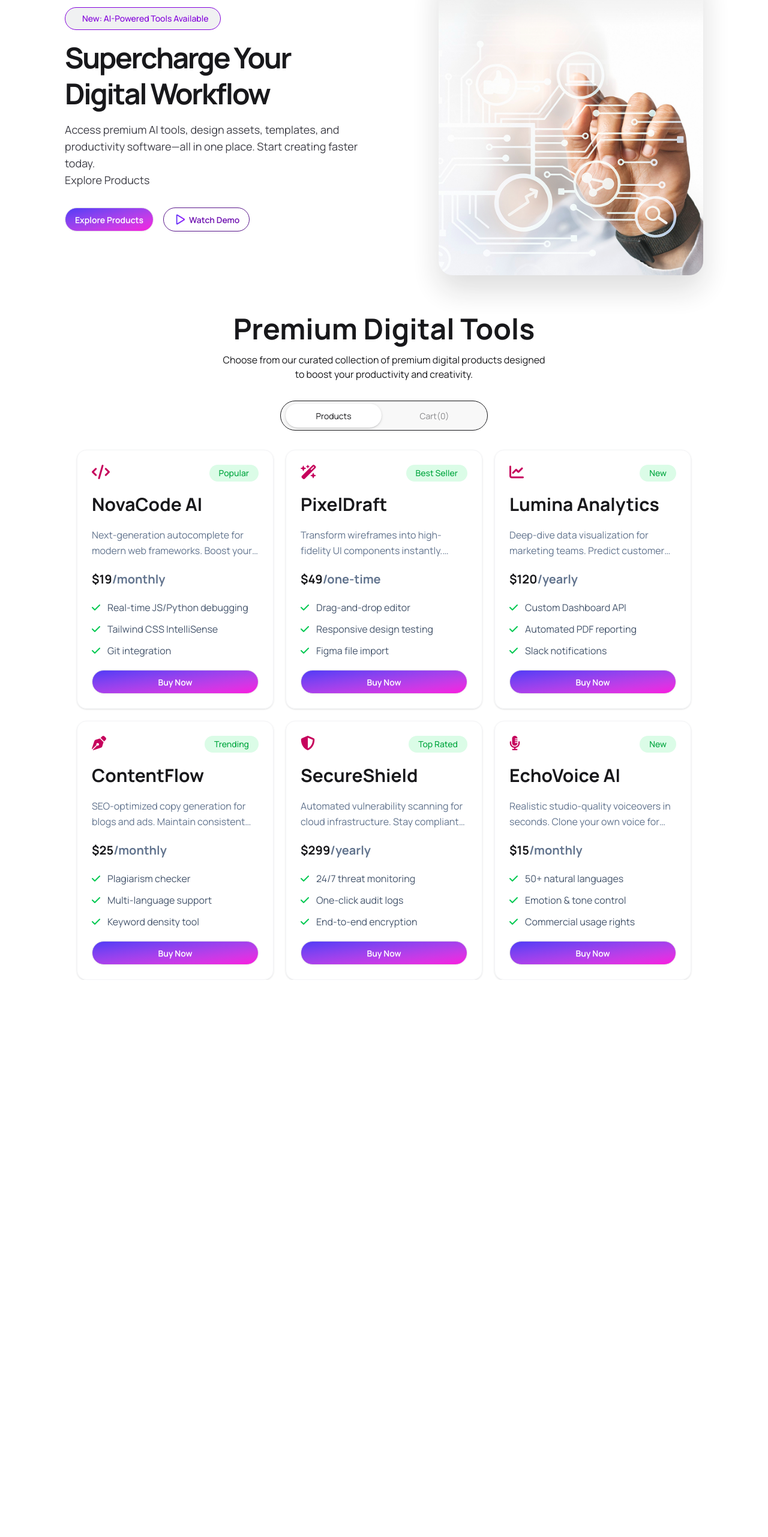
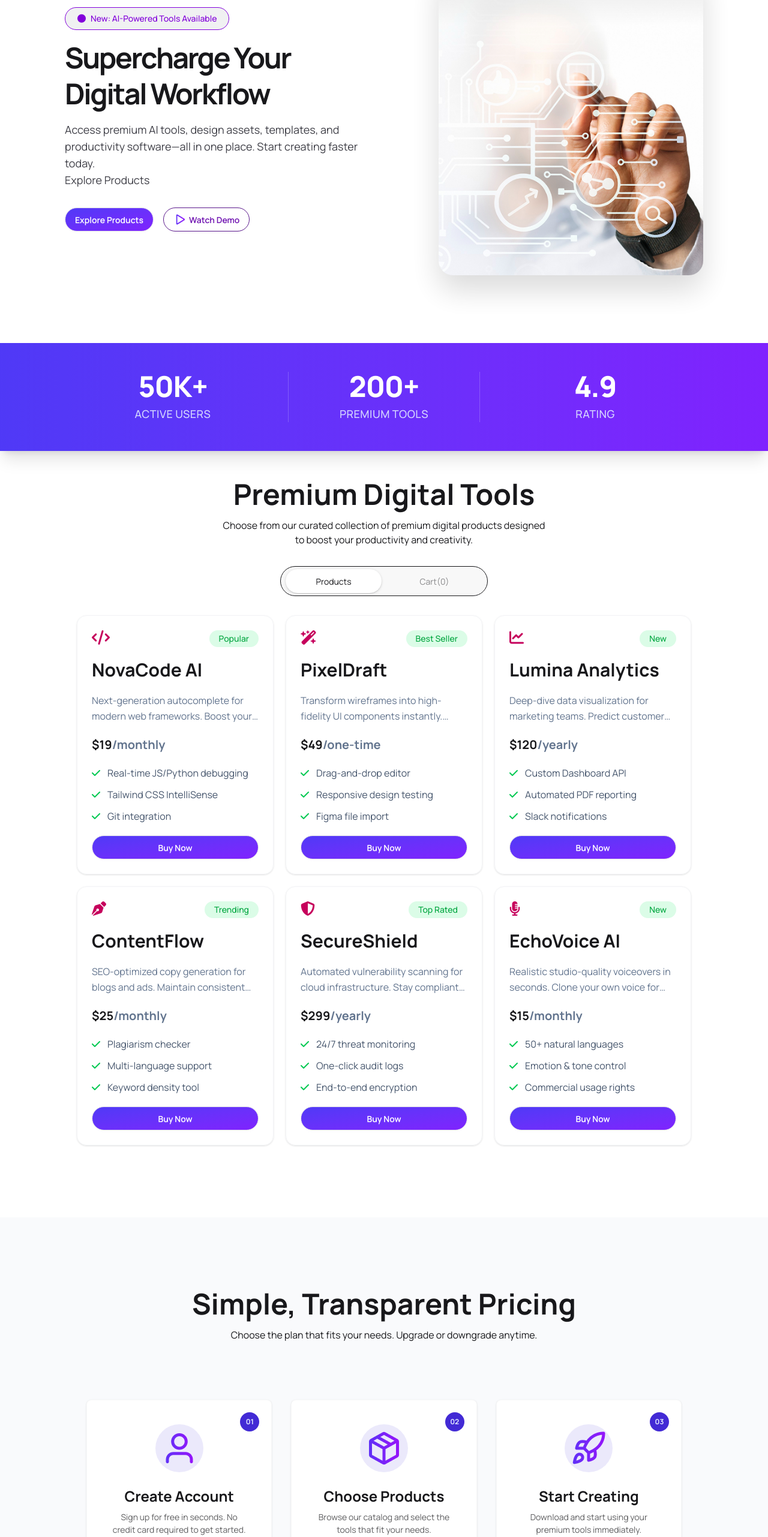
Before and after one commit to SAHIDUL-ISLAM/DigiTools-Platform, a React (Vite) app: page / in a window 1280 px wide. Shown: the part 234-2797 px from the top of the page at 60% size. Before the commit the page ends 1868 px from the top, so only its background shows below. Built offline with nearby package versions, Linux system fonts and the light colour scheme.

Commit message:
add stats and steps section

```diff
--- a/src/App.jsx
+++ b/src/App.jsx
@@ -2,6 +2,7 @@ import Banner from "./component/Banner"
 import NavBar from "./component/NavBar"
 import Models from "./component/Models"
 import Cart from "./component/Cart"
+import Steps from "./component/Steps"
 import { useState } from "react";
 
 const getModels = async () =>{
@@ -21,14 +22,15 @@ const [carts, setCarts]= useState([])
     <Banner/>
       <div className="flex justify-center mb-8">
         <div className="tabs tabs-box border rounded-full p-1 inline-block">
-          <input type="radio" name="my_tabs_1" className="tab mx-1 w-40 rounded-full " aria-label="Products" defaultChecked onClick={()=>setActiveTab("model")}/>
+          <input type="radio" name="my_tabs_1" className="tab mx-1 w-40 rounded-full" aria-label="Products" defaultChecked onClick={()=>setActiveTab("model")}/>
 
-          <input type="radio" name="my_tabs_1" className="tab mx-1 w-40 rounded-full " aria-label={`Cart(${carts.length})`} onClick={()=>setActiveTab("cart")}/>
+          <input type="radio" name="my_tabs_1" className="tab mx-1 w-40 rounded-full" aria-label={`Cart(${carts.length})`} onClick={()=>setActiveTab("cart")}/>
         </div>
       </div>
     {activeTab==="model" && <Models modelPromise={modelPromise} carts={carts} setCarts={setCarts}/>}
 
      {activeTab === "cart" && <Cart carts={carts} setCarts={setCarts}/>}
+     <Steps/>
     </>
   )
 }
--- a/src/component/Banner.jsx
+++ b/src/component/Banner.jsx
@@ -8,7 +8,7 @@ const Banner = () => {
         {/* Left Content */}
         <div className="space-y-4">
           <div className="inline-flex items-center gap-2 bg-gray-500/10 border text-purple-700 text-sm font-medium px-5 py-2 rounded-full">
-             <span className="bg-purple-700 rounded-full"></span> New: AI-Powered Tools Available
+             <i class="fa-solid fa-circle"></i> New: AI-Powered Tools Available
           </div>
 
           <h1 className="text-4xl lg:text-5xl font-bold leading-tight tracking-tighter">
@@ -24,8 +24,8 @@ const Banner = () => {
           </p>
 
           <div className="flex flex-wrap gap-4 pt-4">
-            <button className="btn bg-gradient-to-br from-[#4F39F6] to-[#fa14df] rounded-full text-white">Explore Products</button>
-            <button className="btn bg-[#ff000000] border-purple-900 rounded-full text-purple-800 hover:bg-gradient-to-br from-[#4F39F6] to-[#fa14df] hover:text-white"> <img src="/Play.png" alt="" /> Watch Demo</button>
+            <button className="btn bg-gradient-to-br from-indigo-600 to-violet-600 rounded-full text-white">Explore Products</button>
+            <button className="btn bg-[#ff000000] border-purple-900 rounded-full text-purple-800 hover:bg-gradient-to-br from-indigo-600 to-violet-600 hover:text-white"> <img src="/Play.png" alt="" /> Watch Demo</button>
           </div>
         </div>
 
@@ -41,10 +41,33 @@ const Banner = () => {
         </div>
       </div>
       </div>
-            <div className="text-center space-y-4 mb-8">
-                <h1 className="text-5xl font-bold">Premium Digital Tools</h1>
-                <p>Choose from our curated collection of premium digital products designed <br /> to boost your productivity and creativity.</p>
+        <section class="w-full py-12">
+          <div class="mx-auto bg-gradient-to-r from-indigo-600 to-violet-600 p-8 md:p-12 shadow-xl">
+
+            <div class="max-w-5xl mx-auto grid grid-cols-1 md:grid-cols-3 gap-8 items-center">
+
+              <div class="flex flex-col items-center text-center text-white">
+                <h2 class="text-5xl font-extrabold tracking-tight mb-2">50K+</h2>
+                <p class="text-indigo-100 text-lg font-medium opacity-90 uppercase tracking-wide">Active Users</p>
+              </div>
+
+              <div class="flex flex-col items-center text-center text-white md:border-x border-white/20 px-4">
+                <h2 class="text-5xl font-extrabold tracking-tight mb-2">200+</h2>
+                <p class="text-indigo-100 text-lg font-medium opacity-90 uppercase tracking-wide">Premium Tools</p>
+              </div>
+
+              <div class="flex flex-col items-center text-center text-white">
+                <h2 class="text-5xl font-extrabold tracking-tight mb-2">4.9</h2>
+                <p class="text-indigo-100 text-lg font-medium opacity-90 uppercase tracking-wide">Rating</p>
+              </div>
+
             </div>
+          </div>
+        </section>
+        <div className="text-center space-y-4 mb-8">
+            <h1 className="text-5xl font-bold">Premium Digital Tools</h1>
+            <p>Choose from our curated collection of premium digital products designed <br /> to boost your productivity and creativity.</p>
+        </div>
     </div>
 
 
--- a/src/component/ModelCard.jsx
+++ b/src/component/ModelCard.jsx
@@ -8,6 +8,11 @@ const ModelCard = ({model, carts, setCarts}) => {
 
         const handleBuying = ()=>{
             setIsBuye(true)
+            const isFound = carts.find(item=>item.id === model.id)
+            if(isFound){
+                toast.error("Item Already in Cart!")
+                return
+            }
             setCarts([...carts,model])
             toast.success("Item Added to Cart!")
         }
@@ -37,7 +42,7 @@ const ModelCard = ({model, carts, setCarts}) => {
                     </li>
                 </ul>
             </div>
-                        <button onClick={handleBuying} className="btn bg-gradient-to-br from-[#4F39F6] to-[#fa14df] rounded-full text-white w-full">{isBuye?"Bought":"Buy Now"}</button>
+            <button onClick={handleBuying} className="btn bg-gradient-to-br from-indigo-600 to-violet-600 rounded-full text-white w-full">{isBuye?"Bought":"Buy Now"}</button>
         </div>
     );
 };
--- a/src/component/Models.jsx
+++ b/src/component/Models.jsx
@@ -7,7 +7,7 @@ const Models = ({modelPromise, carts, setCarts}) => {
     const models = use(modelPromise)
 
     return (
-        <div className="max-w-5xl m-auto space-y-6">
+        <div className="max-w-5xl m-auto space-y-6 pb-30">
             <div className="grid sm:grid-cols-1 md:grid-cols-2 lg:grid-cols-3 gap-5">
                 {models.map((model)=>
                         <ModelCard key={model.id} model = {model} carts={carts} setCarts={setCarts}/>
--- a/src/component/NavBar.jsx
+++ b/src/component/NavBar.jsx
@@ -4,7 +4,7 @@ const NavBar = ({ carts }) => {
     <div className="navbar max-w-5xl m-auto flex justify-between">
       <div className="navbar">
         <div className="flex items-center gap-1 font-bold py-5">
-          <h1 className="bg-gradient-to-br from-[#4F39F6] to-[#fa14df] bg-clip-text text-3xl font-bold text-transparent">DigiTools</h1>
+          <h1 className="bg-gradient-to-br from-indigo-600 to-violet-600 bg-clip-text text-3xl font-bold text-transparent">DigiTools</h1>
         </div>
       </div>
       <div className="navbar-center hidden md:flex">
@@ -29,7 +29,7 @@ const NavBar = ({ carts }) => {
       <div className="navbar gap-5">
         <i className="fa-solid fa-cart-arrow-down">{` ${carts.length}`}</i>
         <a href="#">Login</a>
-        <a className="btn bg-gradient-to-br from-[#4F39F6] to-[#fa14df] rounded-full text-white">Get in Touch</a>
+        <a className="btn bg-gradient-to-br from-indigo-600 to-violet-600 rounded-full text-white">Get in Touch</a>
       </div>
 
     </div>
--- /dev/null
+++ b/src/component/Steps.jsx
@@ -0,0 +1,63 @@
+import React from 'react';
+
+const Steps = () => {
+    return (
+        <div>
+            <div className='bg-[#F9FAFC] py-30'>
+                <div className='max-w-5xl mx-auto'>
+                    <div className="text-center space-y-4 mb-8">
+                        <h1 className="text-5xl font-bold">Simple, Transparent Pricing</h1>
+                        <p>Choose the plan that fits your needs. Upgrade or downgrade anytime.</p>
+                    </div>
+                    <div class="py-16 px-4">
+                    <div class="grid grid-cols-1 md:grid-cols-3 gap-8">
+                    <div class="card bg-base-100 border border-base-200 shadow-sm hover:shadow-md transition-shadow relative overflow-visible">
+                        <div class="absolute top-5 right-5 w-8 h-8 bg-primary text-primary-content rounded-full flex items-center justify-center font-bold text-xs z-10">
+                        01
+                        </div>
+                        <div class="card-body items-center text-center p-10">
+                        <div class="w-20 h-20 bg-primary/10 rounded-full flex items-center justify-center mb-4">
+                            <img src="../src/assets/user.png" alt="" />
+                        </div>
+                        <h2 class="card-title text-2xl font-bold text-base-content">Create Account</h2>
+                        <p class="text-base-content/70">Sign up for free in seconds. No credit card required to get started.</p>
+                        </div>
+                    </div>
+
+                    <div class="card bg-base-100 border border-base-200 shadow-sm hover:shadow-md transition-shadow relative overflow-visible">
+                        <div class="absolute top-5 right-5 w-8 h-8 bg-primary text-primary-content rounded-full flex items-center justify-center font-bold text-xs z-10">
+                        02
+                        </div>
+
+                        <div class="card-body items-center text-center p-10">
+                        <div class="w-20 h-20 bg-primary/10 rounded-full flex items-center justify-center mb-4">
+                            <img src="../src/assets/package.png" alt="" />
+                        </div>
+                        <h2 class="card-title text-2xl font-bold text-base-content">Choose Products</h2>
+                        <p class="text-base-content/70">Browse our catalog and select the tools that fit your needs.</p>
+                        </div>
+                    </div>
+
+                    <div class="card bg-base-100 border border-base-200 shadow-sm hover:shadow-md transition-shadow relative overflow-visible">
+                        <div class="absolute top-5 right-5 w-8 h-8 bg-primary text-primary-content rounded-full flex items-center justify-center font-bold text-xs z-10">
+                        03
+                        </div>
+
+                        <div class="card-body items-center text-center p-10">
+                        <div class="w-20 h-20 bg-primary/10 rounded-full flex items-center justify-center mb-4">
+                            <img src="../src/assets/rocket.png" alt="" />
+                        </div>
+                        <h2 class="card-title text-2xl font-bold text-base-content">Start Creating</h2>
+                        <p class="text-base-content/70">Download and start using your premium tools immediately.</p>
+                        </div>
+                    </div>
+
+                    </div>
+                </div>
+                </div>
+            </div>
+        </div>
+    );
+};
+
+export default Steps;
```
Lines whose indentation alone changed are shown as unchanged.
